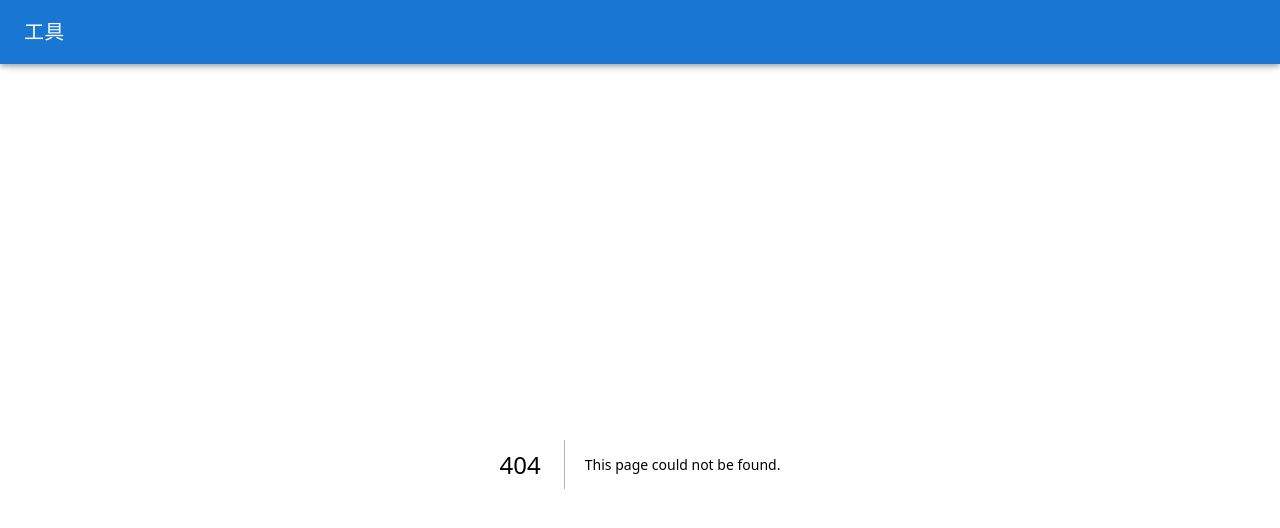
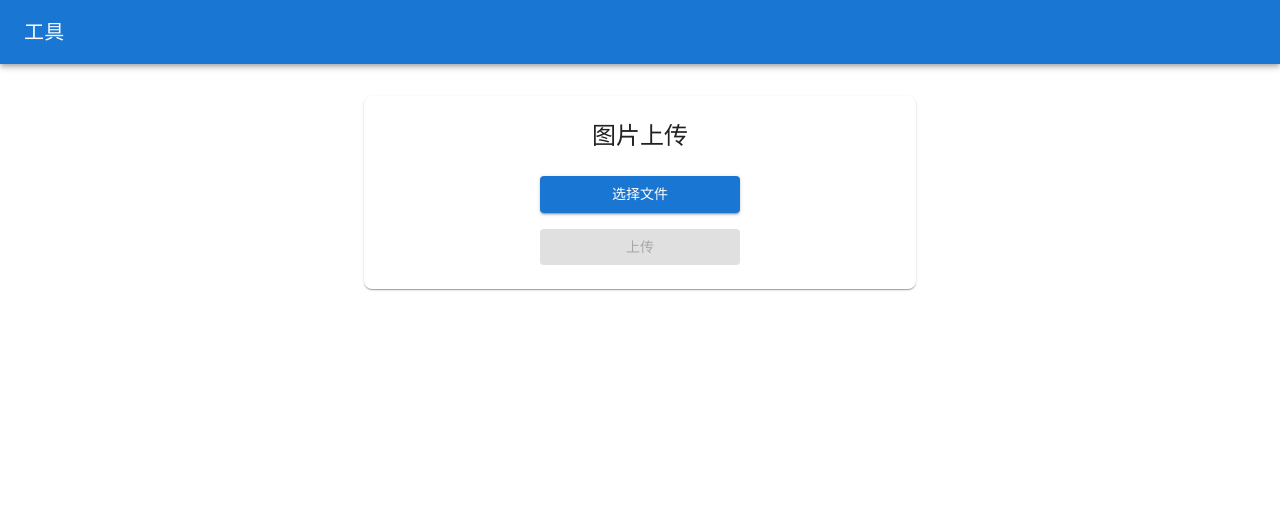
Before and after one commit to Aldy2007/lyricviewer, a Next.js app: page /tools/upload in a window 1280 px wide. Before the commit this address had no page. Shown: the top 528 px of the page. Built offline with nearby package versions, Linux system fonts and the light colour scheme; what @mui/material-nextjs would draw is missing.

Commit message:
imagebed

```diff
--- a/src/app/page.js
+++ b/src/app/page.js
@@ -23,6 +23,10 @@ export default function Home() {
             title="邮件查看"
             link="/tools/email"
           />
+          <ToolCard
+            title="图床"
+            link="/tools/upload"
+          />
         </Box>
       </Container>
     </Box>
--- /dev/null
+++ b/src/app/tools/upload/page.js
@@ -0,0 +1,178 @@
+'use client';
+import * as React from 'react';
+import { Box, Container, Button, Typography, Paper, Link, CircularProgress } from '@mui/material';
+import { styled } from '@mui/material/styles';
+import ContentCopyIcon from '@mui/icons-material/ContentCopy';
+import CheckIcon from '@mui/icons-material/Check';
+
+const VisuallyHiddenInput = styled('input')({
+    clip: 'rect(0 0 0 0)',
+    clipPath: 'inset(50%)',
+    height: 1,
+    overflow: 'hidden',
+    position: 'absolute',
+    bottom: 0,
+    left: 0,
+    whiteSpace: 'nowrap',
+    width: 1,
+});
+
+export default function UploadPage() {
+    const [file, setFile] = React.useState(null);
+    const [uploading, setUploading] = React.useState(false);
+    const [message, setMessage] = React.useState('');
+    const [responseData, setResponseData] = React.useState(null);
+    const [copied, setCopied] = React.useState(false);
+
+    const handleFileChange = (event) => {
+        setFile(event.target.files[0]);
+        setMessage('');
+        setResponseData(null);
+    };
+
+    const copyToClipboard = async () => {
+        if (!responseData?.uploadFileDTO?.fileId) return;
+
+        try {
+            await navigator.clipboard.writeText(responseData.uploadFileDTO.fileId);
+            setCopied(true);
+            setTimeout(() => setCopied(false), 2000);
+            console.log('复制成功:', responseData.uploadFileDTO.fileId); // 调试日志
+        } catch (err) {
+            console.error('复制失败:', err);
+            // 降级方案：使用document.execCommand
+            const textArea = document.createElement('textarea');
+            textArea.value = responseData.uploadFileDTO.fileId;
+            document.body.appendChild(textArea);
+            textArea.select();
+            document.execCommand('copy');
+            document.body.removeChild(textArea);
+            setCopied(true);
+            setTimeout(() => setCopied(false), 2000);
+        }
+    };
+
+    const handleUpload = async () => {
+        setUploading(true);
+        setMessage('');
+        setResponseData(null);
+
+        const formData = new FormData();
+        formData.append('file', file);
+
+        try {
+            const response = await fetch('https://api.vercel.aldyh.top/upload', {
+                method: 'POST',
+                body: formData,
+            });
+            const result = await response.json();
+
+            if (result.status === 1000) {
+                setMessage(result.message || '上传成功');
+                setResponseData(result);
+            } else {
+                setMessage(result.message || '上传失败');
+            }
+        } catch (error) {
+            setMessage('上传失败: ' + error.message);
+        } finally {
+            setUploading(false);
+        }
+    };
+
+    return (
+        <Container maxWidth="sm" sx={{ marginTop: 4 }}>
+            <Box sx={{
+                display: 'flex',
+                flexDirection: 'column',
+                gap: 2,
+                padding: 3,
+                borderRadius: 2,
+                boxShadow: 1,
+                backgroundColor: 'background.paper'
+            }}>
+                <Typography variant="h5" align="center" gutterBottom>
+                    图片上传
+                </Typography>
+
+                <Box sx={{ display: 'flex', justifyContent: 'center' }}>
+                    <Button
+                        component="label"
+                        variant="contained"
+                        disabled={uploading}
+                        sx={{ width: '200px' }}
+                    >
+                        选择文件
+                        <VisuallyHiddenInput
+                            type="file"
+                            onChange={handleFileChange}
+                            accept="image/*"
+                            key={file ? file.name : 'empty'}
+                        />
+                    </Button>
+                </Box>
+
+                {file && (
+                    <Typography align="center">已选择文件: {file.name}</Typography>
+                )}
+
+                <Box sx={{ display: 'flex', justifyContent: 'center' }}>
+                    <Button
+                        variant="contained"
+                        onClick={handleUpload}
+                        disabled={uploading || !file}
+                        sx={{ width: '200px' }}
+                    >
+                        {uploading ? (
+                            <>
+                                <CircularProgress size={20} sx={{ mr: 1 }} />
+                                上传中...
+                            </>
+                        ) : '上传'}
+                    </Button>
+                </Box>
+
+                {message && (
+                    <Typography
+                        align="center"
+                        color={message.includes('成功') ? 'success.main' : 'error.main'}
+                    >
+                        {message}
+                    </Typography>
+                )}
+
+                {responseData?.uploadFileDTO?.fileId && (
+                    <Paper elevation={2} sx={{ p: 2, mt: 2 }}>
+                        <Typography variant="subtitle1" gutterBottom>
+                            上传成功，文件地址:
+                        </Typography>
+                        <Box sx={{
+                            display: 'flex',
+                            alignItems: 'center',
+                            justifyContent: 'space-between',
+                            backgroundColor: 'action.hover',
+                            p: 1,
+                            borderRadius: 1
+                        }}>
+                            <Link
+                                href={responseData.uploadFileDTO.fileId}
+                                target="_blank"
+                                rel="noopener"
+                                sx={{ wordBreak: 'break-all' }}
+                            >
+                                {responseData.uploadFileDTO.fileId}
+                            </Link>
+                            <Button
+                                size="small"
+                                onClick={copyToClipboard}
+                                startIcon={copied ? <CheckIcon /> : <ContentCopyIcon />}
+                            >
+                                {copied ? '已复制' : '复制'}
+                            </Button>
+                        </Box>
+                    </Paper>
+                )}
+            </Box>
+        </Container>
+    );
+}
```
